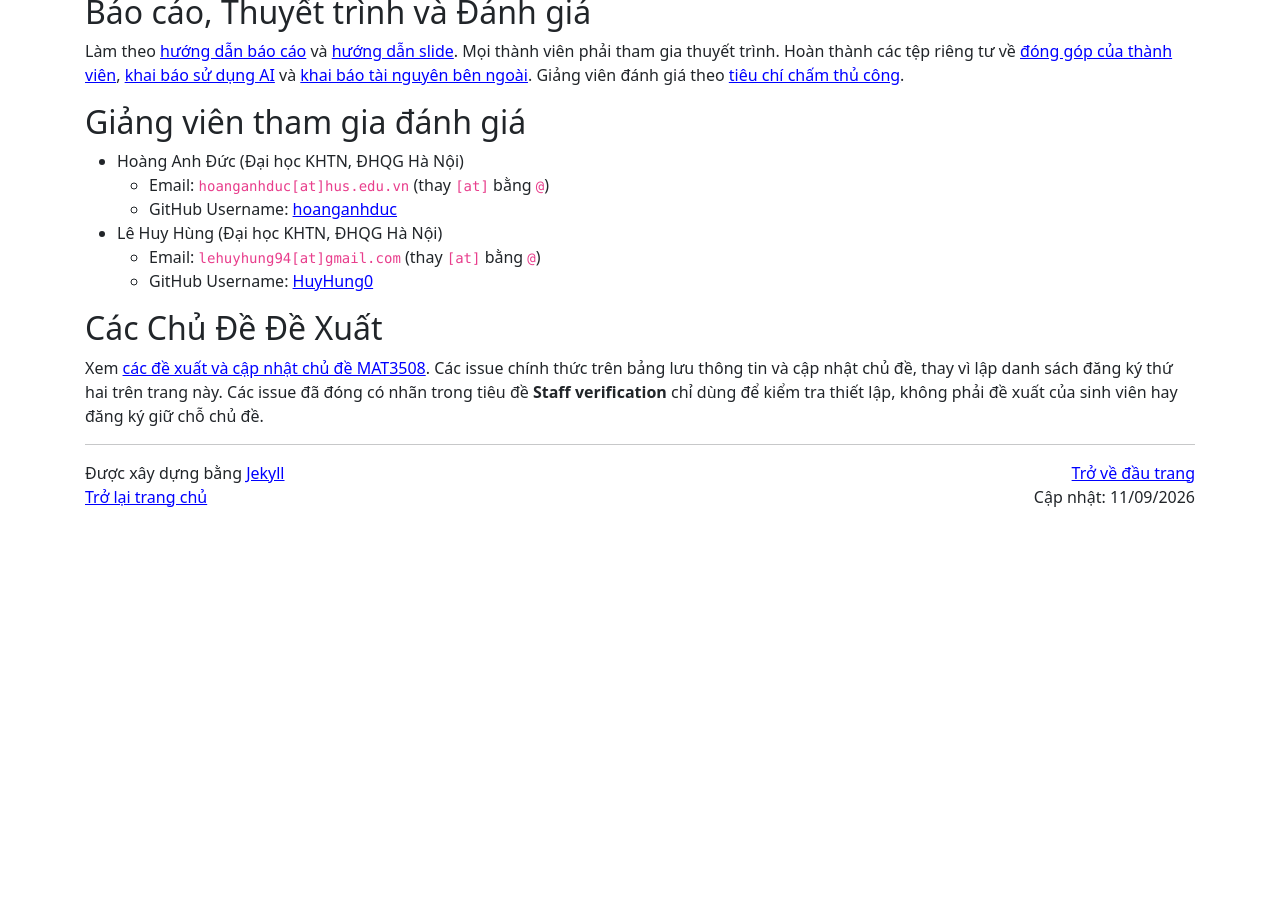
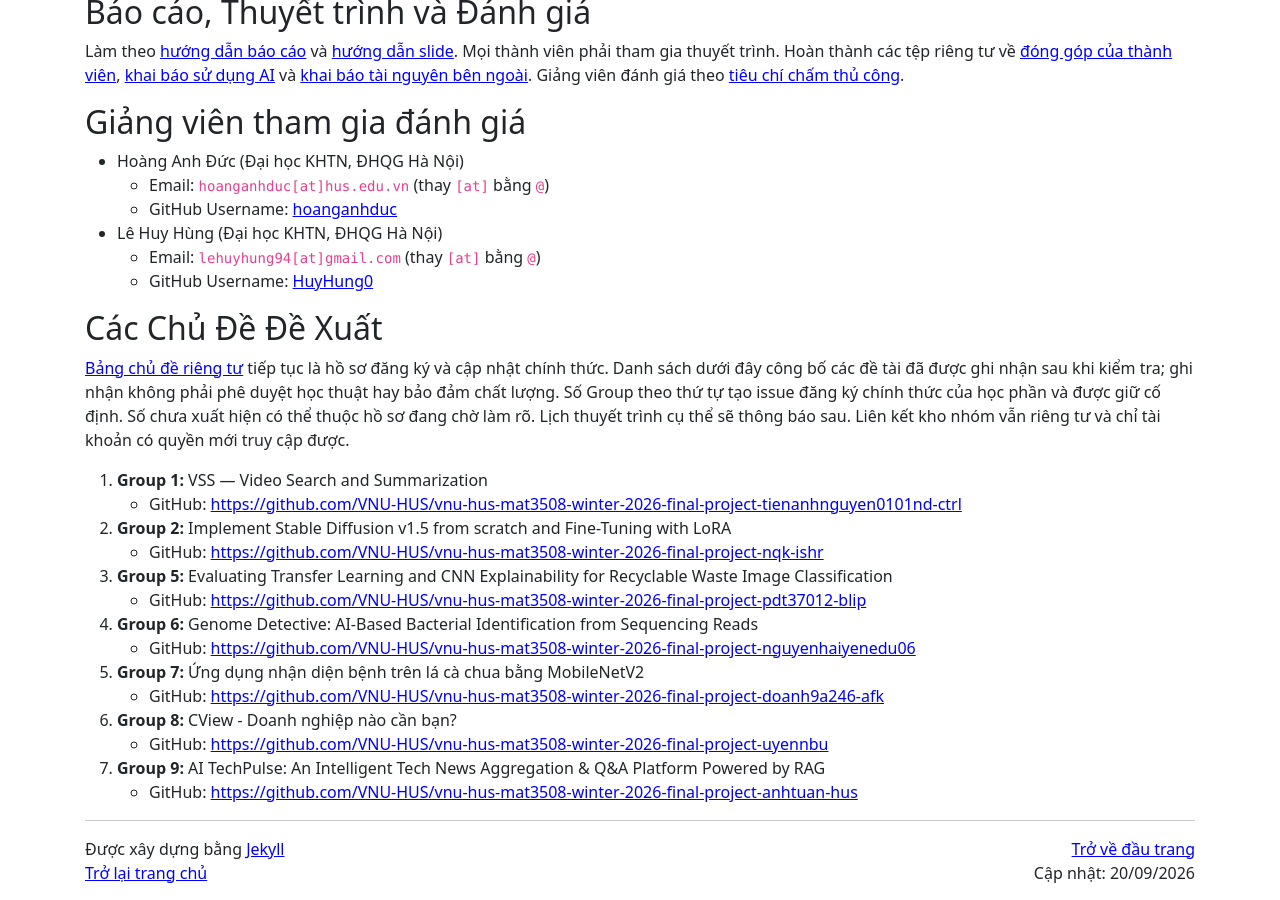
Before and after one commit to hoanganhduc/hoanganhduc.github.io, a Jekyll site: the page built from teaching/VNU-HUS/2026/winter/MAT3508/mini-projects.md, in a window 1280 px wide and 900 px high, scrolled down 1760 px. Built offline with Jekyll 4.4.1, drawn with Linux system fonts in a browser that asks for light colours; nearby versions of some CDN libraries; a style sheet for code colours, icons or effects is not loaded; before the commit the page ends 2284 px from its top, so only the background shows below that.

Commit message:
Publish reviewed mini-project topic lists for MAT1206E and MAT3508

```diff
--- a/teaching/VNU-HUS/2026/winter/MAT3508/mini-projects.md
+++ b/teaching/VNU-HUS/2026/winter/MAT3508/mini-projects.md
@@ -1,7 +1,7 @@
 ---
 layout: default
 title: "VNU-HUS MAT3508 - Bài tập nhóm"
-last_modified_at: 2026-09-11
+last_modified_at: 2026-09-20
 lang: "vi"
 katex: true
 ---
@@ -67,6 +67,33 @@ Làm theo [hướng dẫn báo cáo](https://github.com/VNU-HUS/introai-final-pr
   * Email: `lehuyhung94[at]gmail.com` (thay `[at]` bằng `@`)
   * GitHub Username: [HuyHung0](https://github.com/HuyHung0)
 
+<a id="recorded-topics"></a>
+
 ## Các Chủ Đề Đề Xuất
 
-Xem [các đề xuất và cập nhật chủ đề MAT3508](https://github.com/VNU-HUS/mat3508-2026-project-topics/issues). Các issue chính thức trên bảng lưu thông tin và cập nhật chủ đề, thay vì lập danh sách đăng ký thứ hai trên trang này. Các issue đã đóng có nhãn trong tiêu đề **Staff verification** chỉ dùng để kiểm tra thiết lập, không phải đề xuất của sinh viên hay đăng ký giữ chỗ chủ đề.
+[Bảng chủ đề riêng tư](https://github.com/VNU-HUS/mat3508-2026-project-topics/issues) tiếp tục là hồ sơ đăng ký và cập nhật chính thức. Danh sách dưới đây công bố các đề tài đã được ghi nhận sau khi kiểm tra; ghi nhận không phải phê duyệt học thuật hay bảo đảm chất lượng. Số Group theo thứ tự tạo issue đăng ký chính thức của học phần và được giữ cố định. Số chưa xuất hiện có thể thuộc hồ sơ đang chờ làm rõ. Lịch thuyết trình cụ thể sẽ thông báo sau. Liên kết kho nhóm vẫn riêng tư và chỉ tài khoản có quyền mới truy cập được.
+
+<!-- BEGIN RECORDED MINI-PROJECTS -->
+
+1. <a id="group-1"></a>**Group 1:** VSS — Video Search and Summarization
+    * GitHub: [https://github.com/VNU-HUS/vnu-hus-mat3508-winter-2026-final-project-tienanhnguyen0101nd-ctrl](https://github.com/VNU-HUS/vnu-hus-mat3508-winter-2026-final-project-tienanhnguyen0101nd-ctrl)
+
+2. <a id="group-2"></a>**Group 2:** Implement Stable Diffusion v1.5 from scratch and Fine-Tuning with LoRA
+    * GitHub: [https://github.com/VNU-HUS/vnu-hus-mat3508-winter-2026-final-project-nqk-ishr](https://github.com/VNU-HUS/vnu-hus-mat3508-winter-2026-final-project-nqk-ishr)
+
+3. <a id="group-5"></a>**Group 5:** Evaluating Transfer Learning and CNN Explainability for Recyclable Waste Image Classification
+    * GitHub: [https://github.com/VNU-HUS/vnu-hus-mat3508-winter-2026-final-project-pdt37012-blip](https://github.com/VNU-HUS/vnu-hus-mat3508-winter-2026-final-project-pdt37012-blip)
+
+4. <a id="group-6"></a>**Group 6:** Genome Detective: AI-Based Bacterial Identification from Sequencing Reads
+    * GitHub: [https://github.com/VNU-HUS/vnu-hus-mat3508-winter-2026-final-project-nguyenhaiyenedu06](https://github.com/VNU-HUS/vnu-hus-mat3508-winter-2026-final-project-nguyenhaiyenedu06)
+
+5. <a id="group-7"></a>**Group 7:** Ứng dụng nhận diện bệnh trên lá cà chua bằng MobileNetV2
+    * GitHub: [https://github.com/VNU-HUS/vnu-hus-mat3508-winter-2026-final-project-doanh9a246-afk](https://github.com/VNU-HUS/vnu-hus-mat3508-winter-2026-final-project-doanh9a246-afk)
+
+6. <a id="group-8"></a>**Group 8:** CView - Doanh nghiệp nào cần bạn?
+    * GitHub: [https://github.com/VNU-HUS/vnu-hus-mat3508-winter-2026-final-project-uyennbu](https://github.com/VNU-HUS/vnu-hus-mat3508-winter-2026-final-project-uyennbu)
+
+7. <a id="group-9"></a>**Group 9:** AI TechPulse: An Intelligent Tech News Aggregation &amp; Q&amp;A Platform Powered by RAG
+    * GitHub: [https://github.com/VNU-HUS/vnu-hus-mat3508-winter-2026-final-project-anhtuan-hus](https://github.com/VNU-HUS/vnu-hus-mat3508-winter-2026-final-project-anhtuan-hus)
+
+<!-- END RECORDED MINI-PROJECTS -->
```
Also changed, not shown: teaching/VNU-HUS/2026/winter/MAT1206E/index.md (+6 -1 lines), teaching/VNU-HUS/2026/winter/MAT1206E/mini-projects.md (+23 -2 lines), teaching/VNU-HUS/2026/winter/MAT3508/index.md (+6 -1 lines).
